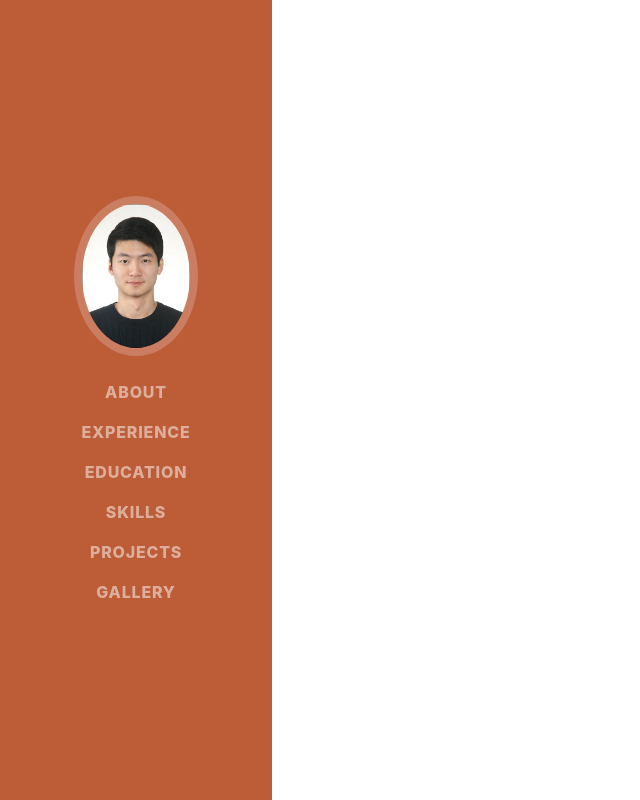
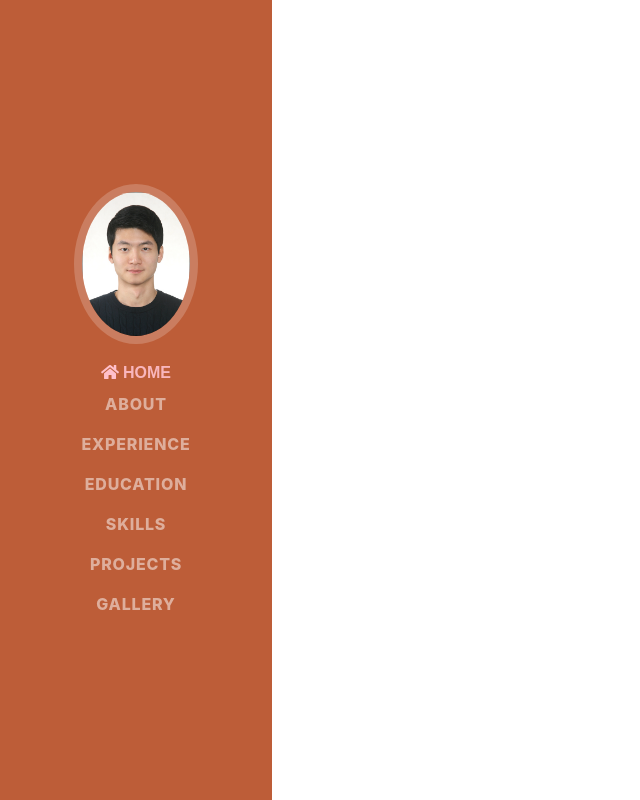
Before and after one commit to jaepil-choi/portfolio, a Django app: page /project/ in a window 1280 px wide. Shown: the whole page, without its empty margins (0-640 px from the left). Run offline with Django 3.2, Linux system fonts and the light colour scheme; data that the repository does not hold is empty; some libraries are stand-ins or nearby versions; some web fonts are replaced.

Commit message:
Add buttons to link between project and home.
Notice "site under development" on the main page.

TODO: My custom css is very primitive, mostly written in-line style. Better fix it.

```diff
--- a/portfolio/portfolio/templates/base-sitewide.html
+++ b/portfolio/portfolio/templates/base-sitewide.html
@@ -27,6 +27,7 @@
     <!-- Custom styles for this template -->
     <link href={% static "resume/css/resume.min.css" %} rel="stylesheet">
 </head>
+
 <body id='page-top'>
 
   <nav class="navbar navbar-expand-lg navbar-dark bg-primary fixed-top" id="sideNav">
@@ -39,6 +40,11 @@
     <button class="navbar-toggler" type="button" data-toggle="collapse" data-target="#navbarSupportedContent" aria-controls="navbarSupportedContent" aria-expanded="false" aria-label="Toggle navigation">
       <span class="navbar-toggler-icon"></span>
     </button>
+    <span style='color: pink;'>
+          <i class="fas fa-home">
+            <a href={% url 'home' %} style='font-family: sans-serif; color: pink; opacity: 0.9;'>HOME</a>
+          </i>
+    </span>
     <div class="collapse navbar-collapse" id="navbarSupportedContent">
       <ul class="navbar-nav">
         <li class="nav-item">
--- a/portfolio/resume/templates/resume/home.html
+++ b/portfolio/resume/templates/resume/home.html
@@ -14,6 +14,8 @@
           <a href="mailto:name@email.com">chljeffreyz@gmail.com</a>
         </div>
         <p class="lead mb-5">Ambitious and self-motivated student with both Economics and programming background, various project experiences applying knowledge from both fields on real world.</p>
+        <br>
+        <p class="lead mb-5">This site is under development. Please visit my Github to check out my projects. I'll upload my projects and their interactive demos in near future.</p>
         <div class="social-icons">
           <a href="https://www.linkedin.com/in/jaepil-choi-2bb037125/">
             <i class="fab fa-linkedin-in"></i>
@@ -135,6 +137,10 @@
     <section class="resume-section p-3 p-lg-5 d-flex align-items-center" id="projects">
       <div class="w-100">
         <h2 class="mb-5">Projects</h2>
+        <a class="btn btn-info" href={% url 'project:list' %} role="button">Projects list</a>
+        <br>
+        <br>
+        Awards
         <ul class="fa-ul mb-0">
           <li>
             <i class="fa-li fa fa-trophy text-warning"></i>
```
